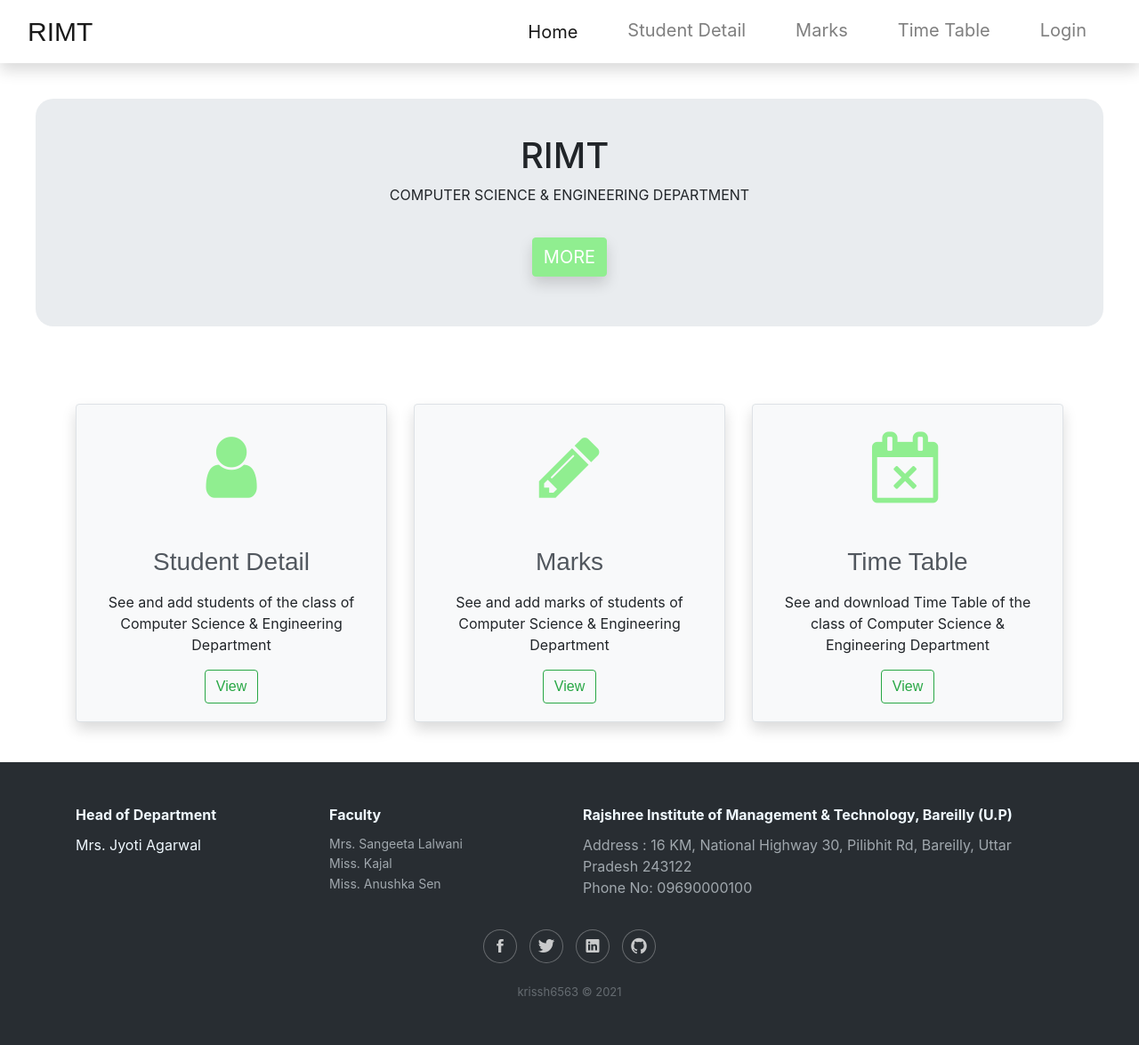
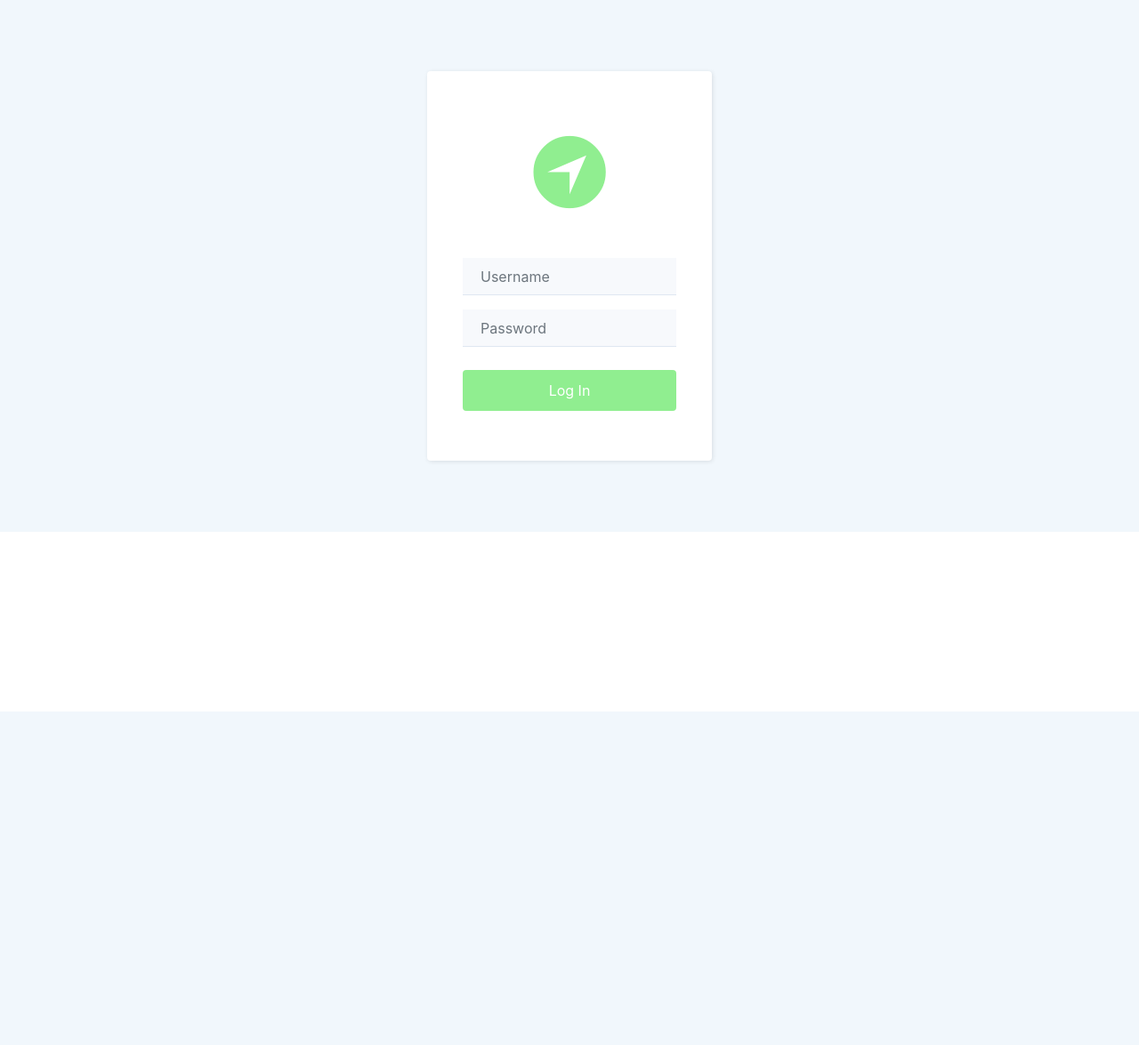
Before and after one commit to krissh6563-droid/Student-Portal-Django, a Django app: page / in a window 1280 px wide. Shown: the whole page at 89% size. After the commit the page ends 800 px from the top, so only its background shows below. Run offline with Django 3.2, Linux system fonts and the light colour scheme; some libraries are stand-ins or nearby versions; some web fonts are replaced.

Commit message:
Adding Login page

```diff
--- a/student/student_app/static/assets/css/Login-Form-Clean.css
+++ b/student/student_app/static/assets/css/login.css
@@ -18,7 +18,7 @@
   text-align: center;
   padding: 0 0 20px;
   font-size: 100px;
-  color: #90ee90;
+  color: rgb(244,71,107);
 }
 
 .login-clean form .form-control {
@@ -34,7 +34,7 @@
 }
 
 .login-clean form .btn-primary {
-  background: #90ee90;
+  background: #f4476b;
   border: none;
   border-radius: 4px;
   padding: 11px;
@@ -45,7 +45,7 @@
 }
 
 .login-clean form .btn-primary:hover, .login-clean form .btn-primary:active {
-  background: #90ee90;
+  background: #eb3b60;
 }
 
 .login-clean form .btn-primary:active {
--- a/student/student_app/templates/base.html
+++ b/student/student_app/templates/base.html
@@ -12,8 +12,9 @@
     <link rel="stylesheet" href="{% static 'assets/css/Article-Clean.css' %}">
     <link rel="stylesheet" href="{% static 'assets/css/card-3-column-animation-shadows-images.css' %}">
     <link rel="stylesheet" href="{% static 'assets/css/Footer-Dark.css' %}">
+    <!--
     <link rel="stylesheet" href="{% static 'assets/css/Login-Form-Clean.css' %}">
-
+    -->
     <link rel="stylesheet" href="{% static 'assets/css/styles.css' %}">
 </head>
 
@@ -26,7 +27,7 @@
                     <li class="nav-item"><a class="nav-link" href="{% url 'student_detail' %}">Student Detail</a></li>
                     <li class="nav-item"><a class="nav-link" href="{% url 'marks_detail' %}">Marks</a></li>
                     <li class="nav-item"><a class="nav-link" href="{% url 'time_table' %}">Time Table</a></li>
-                    <li class="nav-item"><a class="nav-link" href="#">Login</a></li>
+                    <li class="nav-item"><a class="nav-link" href="#">Logout</a></li>
                 </ul>
             </div>
         </div>
@@ -60,9 +61,14 @@
             <p class="copyright">krissh6563 © 2021</p>
         </div>
     </footer>
+    <script src="{% static 'assets/js/index.js' %}"></script>
     <script src="{% static 'assets/js/jquery.min.js' %}"></script>
     <script src="{% static 'assets/bootstrap/js/bootstrap.min.js' %}"></script>
     <script src="{% static 'assets/js/bs-init.js' %}"></script>
+    <script src="//cdn.jsdelivr.net/npm/sweetalert2@11"></script>
+    <script>
+        swal("Added Successfully")
+    </script>
 </body>
 
 </html>
--- a/student/student_app/templates/login.html
+++ b/student/student_app/templates/login.html
@@ -1,42 +1,114 @@
 <!DOCTYPE html>
 <html lang="en">
+{% load static %}
 
 <head>
     <meta charset="utf-8">
     <meta name="viewport" content="width=device-width, initial-scale=1.0, shrink-to-fit=no">
     <title>Student ERP</title>
-    <link rel="stylesheet" href="assets/bootstrap/css/bootstrap.min.css">
-    <link rel="stylesheet" href="https://fonts.googleapis.com/css?family=Lora">
-    <link rel="stylesheet" href="assets/fonts/font-awesome.min.css">
-    <link rel="stylesheet" href="assets/fonts/ionicons.min.css">
-    <link rel="stylesheet" href="assets/css/Article-Clean.css">
-    <link rel="stylesheet" href="assets/css/card-3-column-animation-shadows-images.css">
-    <link rel="stylesheet" href="assets/css/Data-Table-1.css">
-    <link rel="stylesheet" href="assets/css/Data-Table.css">
-    <link rel="stylesheet" href="assets/css/Footer-Dark.css">
-    <link rel="stylesheet" href="https://cdn.datatables.net/1.10.15/css/dataTables.bootstrap.min.css">
-    <link rel="stylesheet" href="https://cdnjs.cloudflare.com/ajax/libs/animate.css/3.5.2/animate.min.css">
-    <link rel="stylesheet" href="assets/css/Login-Form-Clean.css">
-    <link rel="stylesheet" href="assets/css/styles.css">
+    <link rel="stylesheet" href="{% static 'assets/bootstrap/css/bootstrap.min.css' %} ">
+    <link rel="stylesheet" href="{% static 'assets/fonts/ionicons.min.css' %}">
+    <!--
+        <link rel="stylesheet" href="{% static 'assets/css/login.css' }">
+    -->
+    <link rel="stylesheet" href="{% static 'assets/css/styles.css' %}">
+    <style>
+        .login-clean {
+            background: #f1f7fc;
+            padding: 80px 0;
+          }
+
+          .login-clean form {
+            max-width: 320px;
+            width: 90%;
+            margin: 0 auto;
+            background-color: #ffffff;
+            padding: 40px;
+            border-radius: 4px;
+            color: #505e6c;
+            box-shadow: 1px 1px 5px rgba(0,0,0,0.1);
+          }
+
+          .login-clean .illustration {
+            text-align: center;
+            padding: 0 0 20px;
+            font-size: 100px;
+            color:#90ee90;
+          }
+
+          .login-clean form .form-control {
+            background: #f7f9fc;
+            border: none;
+            border-bottom: 1px solid #dfe7f1;
+            border-radius: 0;
+            box-shadow: none;
+            outline: none;
+            color: inherit;
+            text-indent: 8px;
+            height: 42px;
+          }
+
+          .login-clean form .btn-primary {
+            background: #90ee90;
+            border: none;
+            border-radius: 4px;
+            padding: 11px;
+            box-shadow: none;
+            margin-top: 26px;
+            text-shadow: none;
+            outline: none !important;
+          }
+
+          .login-clean form .btn-primary:hover, .login-clean form .btn-primary:active {
+            background:#90ee90;
+          }
+
+          .login-clean form .btn-primary:active {
+            transform: translateY(1px);
+          }
+
+          .login-clean form .forgot {
+            display: block;
+            text-align: center;
+            font-size: 12px;
+            color: #6f7a85;
+            opacity: 0.9;
+            text-decoration: none;
+          }
+
+          .login-clean form .forgot:hover, .login-clean form .forgot:active {
+            opacity: 1;
+            text-decoration: none;
+          }
+
+
+    </style>
 </head>
 
 <body>
     <div>
         <section class="login-clean">
-            <form method="post">
+            <form action="#" method="post">
+                {% csrf_token %}
                 <h2 class="sr-only">Login Form</h2>
                 <div class="illustration"><i class="icon ion-ios-navigate"></i></div>
-                <div class="form-group"><input class="form-control" type="email" name="email" placeholder="Email"></div>
-                <div class="form-group"><input class="form-control" type="password" name="password" placeholder="Password"></div>
-                <div class="form-group"><button class="btn btn-primary btn-block" type="submit">Log In</button></div><a class="forgot" href="#">Forgot your email or password?</a>
+                <div class="form-group">
+                    <input class="form-control" type="text" name="username" placeholder="Username">
+                </div>
+                <div class="form-group">
+                    <input class="form-control" type="password" name="password" placeholder="Password">
+                </div>
+                <div class="form-group">
+                    <button class="btn btn-primary btn-block" type="submit">Log In</button>
+                </div>
+
             </form>
         </section>
     </div>
-    <script src="assets/js/jquery.min.js"></script>
-    <script src="assets/bootstrap/js/bootstrap.min.js"></script>
-    <script src="assets/js/bs-init.js"></script>
-    <script src="https://cdn.datatables.net/1.10.15/js/jquery.dataTables.min.js"></script>
-    <script src="https://cdn.datatables.net/1.10.15/js/dataTables.bootstrap.min.js"></script>
+    <script src="{% static 'assets/js/jquery.min.js' %}"></script>
+    <script src="{% static 'assets/bootstrap/js/bootstrap.min.js' %}"></script>
+
+
 </body>
 
 </html>
--- a/student/student_app/templates/student_detail.html
+++ b/student/student_app/templates/student_detail.html
@@ -102,7 +102,10 @@
                         <input type="text" class="form-control" name="address" placeholder="Address">
                     </div>
 
-                    <button type="submit" class="btn btn-primary">Add Student</button>
+                    <!--Success pop window-->
+
+
+                    <button id="open-popup-btn" type="submit" class="btn btn-primary">Add Student</button>
                 </form>
             </div>
         </div>
--- a/student/student_app/urls.py
+++ b/student/student_app/urls.py
@@ -3,7 +3,8 @@ from django.contrib import admin
 from . import views
 
 urlpatterns = [
-    path('',views.home, name='home'),
+    path('',views.login,name='login'),
+    path('home',views.home, name='home'),
     path('student_detail',views.student_detail,name='student_detail'),
     path('marks_detail',views.marks_detail,name='marks_detail'),
     path('time_table',views.time_table,name='time_table'),
--- a/student/student_app/views.py
+++ b/student/student_app/views.py
@@ -1,9 +1,11 @@
 # Create your views here.
 from django.db import connections, connection
-from django.shortcuts import render
+from django.shortcuts import redirect, render
 from django.http import HttpResponse, request
 from .models import Students_detail
 from .models import Marks_detail
+from django.contrib import messages
+from django.contrib.auth.models import User,auth
 
 # Create your views here.
 
@@ -19,40 +21,57 @@ def marks_detail(request):
 def time_table(request):
     return render(request,'time_table.html')
 
+def login(request):
+    if request.method=='POST':
+        user = request.POST['username']
+        pass_1 = request.POST['password']
+        user = auth.authenticate(username = user,password=pass_1)
+        if user is not None:
+            auth.login(request,user)
+            return render(request,'home.html')
+
+
+    return render(request, 'login.html')
+
 def add_student_detail(request):
-    s_roll = request.POST['roll_number']
-    s_name = request.POST['student_name']
-    s_father_name = request.POST['father_name']
-    s_study_year = request.POST['year']
-    s_mobile = request.POST['mobile_number']
-    s_gmail = request.POST['email']
-    s_add = request.POST['address']
-    student_info = Students_detail(roll_number=s_roll,student_name = s_name, year = s_study_year,father_name = s_father_name,mobile_number = s_mobile,mail=s_gmail,address=s_add)
-    student_info.save()
-    return render(request,'student_detail.html')
+    if request.method=='POST':
+        s_roll = request.POST['roll_number']
+        s_name = request.POST['student_name']
+        s_father_name = request.POST['father_name']
+        s_study_year = request.POST['year']
+        s_mobile = request.POST['mobile_number']
+        s_gmail = request.POST['email']
+        s_add = request.POST['address']
+        student_info = Students_detail(roll_number=s_roll,student_name = s_name, year = s_study_year,father_name = s_father_name,mobile_number = s_mobile,mail=s_gmail,address=s_add)
+        student_info.save()
+        return render(request,'student_detail.html')
+
 
 def add_marks(request):
-    m_roll = request.POST['roll_number']
-    m_name = request.POST['student_name']
-    m_year  = request.POST['year']
-    m_sub = request.POST['subject']
-    m_exam_type = request.POST['exam_type']
-    m_obt_marks = request.POST['obtained_marks']
-    m_total_marks = request.POST['total_marks']
-    marks_info = Marks_detail(roll_number = m_roll, student_name = m_name, year = m_year,subject_name = m_sub, exam_type = m_exam_type,total_marks= m_total_marks,obtained_marks = m_obt_marks)
-    marks_info.save()
-    return render(request,'marks.html')
+    if request.method=='POST':
+        m_roll = request.POST['roll_number']
+        m_name = request.POST['student_name']
+        m_year  = request.POST['year']
+        m_sub = request.POST['subject']
+        m_exam_type = request.POST['exam_type']
+        m_obt_marks = request.POST['obtained_marks']
+        m_total_marks = request.POST['total_marks']
+        marks_info = Marks_detail(roll_number = m_roll, student_name = m_name, year = m_year,subject_name = m_sub, exam_type = m_exam_type,total_marks= m_total_marks,obtained_marks = m_obt_marks)
+        marks_info.save()
+        messages.success(request, "Added Successfully")
+        return render(request,'marks.html')
+
 
 def view_students(request):
-    study_year = request.POST['year']
-    row = Students_detail.objects.filter(year = study_year)
-    return render(request, 'student_detail.html',{'data':row})
+    if request.method=='POST':
+        study_year = request.POST['year']
+        row = Students_detail.objects.filter(year = study_year)
+        return render(request, 'student_detail.html',{'data':row})
 
 def view_marks(request):
-    study_year = request.POST['year']
-    subject = request.POST['subject']
-    exam = request.POST['exam_type']
-    print(study_year,subject,exam)
-    row = Marks_detail.objects.filter(year=study_year,subject_name=subject,exam_type=exam)
-    print(row)
-    return render(request,'marks.html',{'data':row})
+    if request.method=='POST':
+        study_year = request.POST['year']
+        subject = request.POST['subject']
+        exam = request.POST['exam_type']
+        row = Marks_detail.objects.filter(year=study_year,subject_name=subject,exam_type=exam)
+        return render(request,'marks.html',{'data':row})
```
Also changed, not shown: 1 other file.
